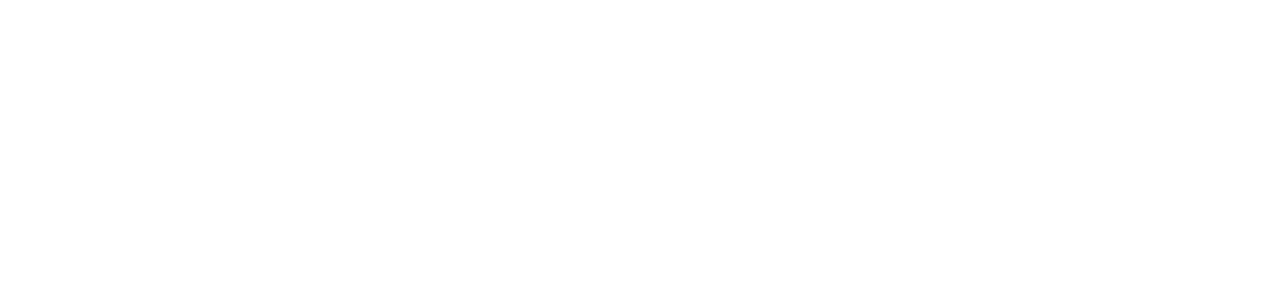
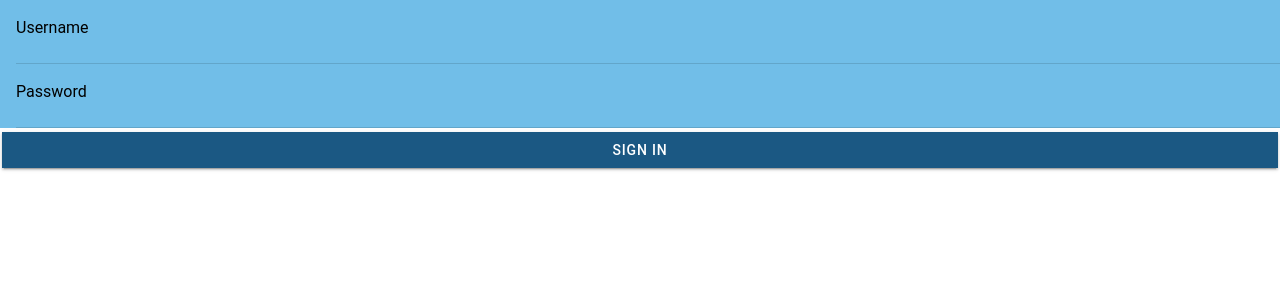
Before and after one commit to akm3192/Wallstreet-Widget, a React (Vite) app: page / in a window 1280 px wide. Shown: the top 300 px of the page. Built offline with nearby package versions, Linux system fonts and the light colour scheme; the HTML template or start-up script is replaced by a standard one.

Commit message:
Initial page fixed

```diff
--- a/src/App.tsx
+++ b/src/App.tsx
@@ -96,7 +96,7 @@
 
       <IonReactRouter>
           <IonRouterOutlet id="main">
-            <Route path="/SignIn" exact={true}>
+            <Route path="" exact={true}>
               <SignIn setUsername={setUsername} setPassword={setPassword}></SignIn>
         </Route>
 
```
